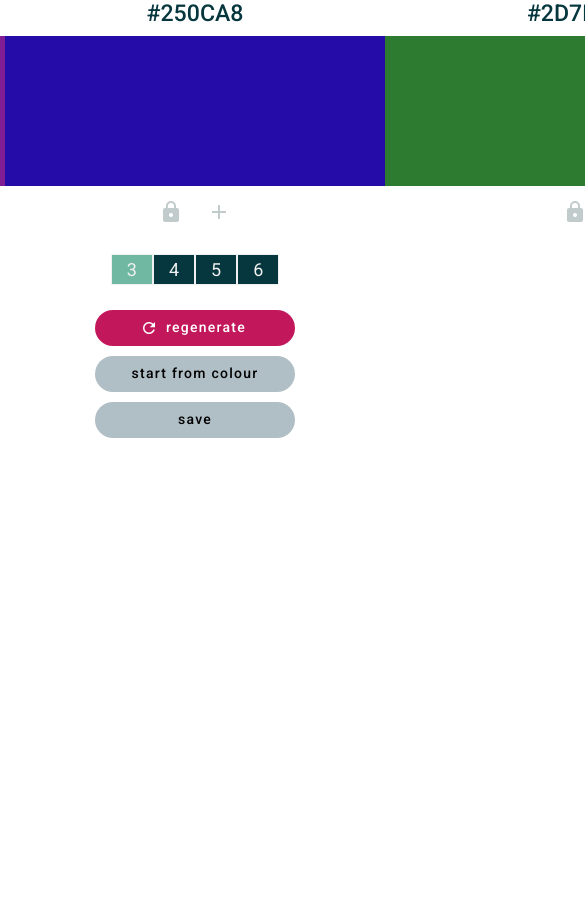
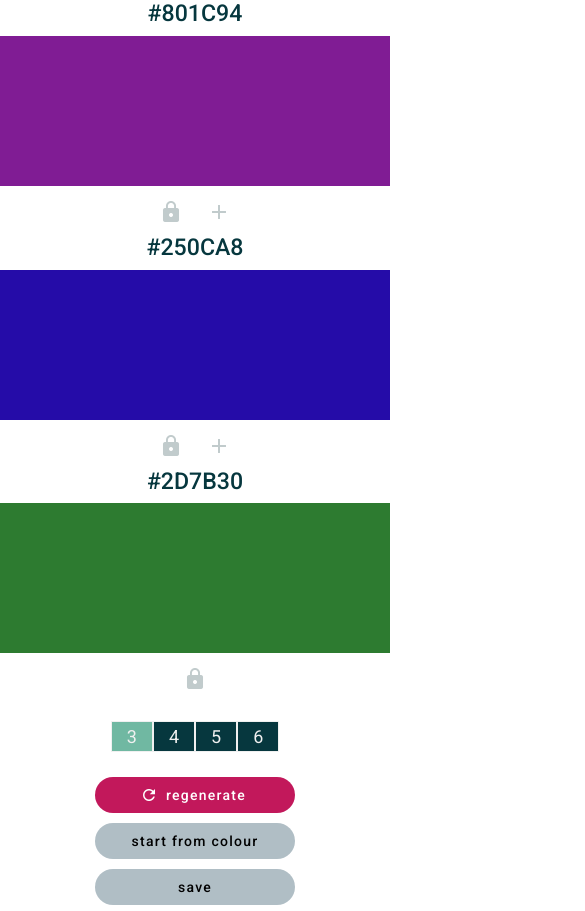
Before and after one commit to NikiDeVisscher/palette-generator, an Angular app: page / in a window 390 px wide. Shown: the top 911 px of the page, 585 px wide, since content can reach past the window. Before the commit the page ends 844 px from the top, so only its background shows below. Built offline with nearby package versions, Linux system fonts and the light colour scheme.

Commit message:
Edited generate palette

```diff
--- a/src/app/components/generate-palette/generate-palette.component.css
+++ b/src/app/components/generate-palette/generate-palette.component.css
@@ -7,7 +7,7 @@ h3 {
 }
 
 .colour {
-    width: 380px;
+    /* width: 380px; */
     height: 150px;
 }
 
@@ -33,7 +33,7 @@ h3 {
     border-radius: 30px;
 }
 
-.colourActions {
+/* .colourActions {
     width: 230px;
 }
 
@@ -43,7 +43,7 @@ h3 {
 
 .colourEmpty {
     width: 25px;
-}
+} */
 
 .row {
     margin-bottom: 20px;
--- a/src/app/components/generate-palette/generate-palette.component.html
+++ b/src/app/components/generate-palette/generate-palette.component.html
@@ -1,8 +1,7 @@
 <div class="container">
     <div class="row">
-        <div class="col" class="d-flex flex-row justify-content-center">
         <ng-container *ngFor="let colour of colours; index as i">
-                    <div class="text-center">
+            <div [ngClass]="setClass()" style="padding: 0;">
                 <h3>{{ colour.hexCode|hex }}</h3>
                 <div [ngStyle]="{backgroundColor: setColour(colour)}" class="colour"></div>
                 <button mat-icon-button class="lock"
@@ -15,7 +14,7 @@
                 <button mat-icon-button class="delete" *ngIf="coloursAmount > min" (click)="onDeleteColour(i)">
                     <mat-icon>delete</mat-icon>
                 </button>
-                        <button mat-icon-button class="add" *ngIf="i < coloursAmount-1" (click)="onAddColour(i)">
+                <button mat-icon-button class="add" *ngIf="i < coloursAmount-1 && coloursAmount != max" (click)="onAddColour(i)">
                     <mat-icon>add</mat-icon>
                 </button>
             </div>
@@ -23,7 +22,7 @@
     </div>
 </div>
 <div class="row">
-        <div class="col" class="d-flex flex-row justify-content-center">
+    <div class="col d-flex flex-row justify-content-center">
         <button *ngFor="let option of colourOptions; index as i"
                 class="option"
                 [attr.id]="'option' + option"
@@ -42,4 +41,3 @@
         <button mat-flat-button color="accent" class="actionButton" (click)="onSave()">save</button>
     </div>
 </div>
-</div>
--- a/src/app/components/generate-palette/generate-palette.component.ts
+++ b/src/app/components/generate-palette/generate-palette.component.ts
@@ -151,6 +151,11 @@ export class GeneratePaletteComponent implements OnInit {
     return value;
   }
 
+  setClass(): string {
+    var num = Math.floor(12 / this.coloursAmount);
+    return "col-sm-" + num + " text-center";
+  }
+
   optionButtonColor(option: number): string {
     if (this.coloursAmount == option)
       return "#70B8A2";
--- a/src/app/components/view-palettes/view-palettes.component.css
+++ b/src/app/components/view-palettes/view-palettes.component.css
@@ -35,7 +35,7 @@
     border: 1px solid #cccccc;
     padding: 10px;
     box-shadow: 0 4px 8px rgba(0, 0, 0, 0.1);
-    z-index: 1000; /* Ensure the element appears above other content */
+    z-index: 1000;
 }
 
 button {
```
Lines whose indentation alone changed are shown as unchanged.
